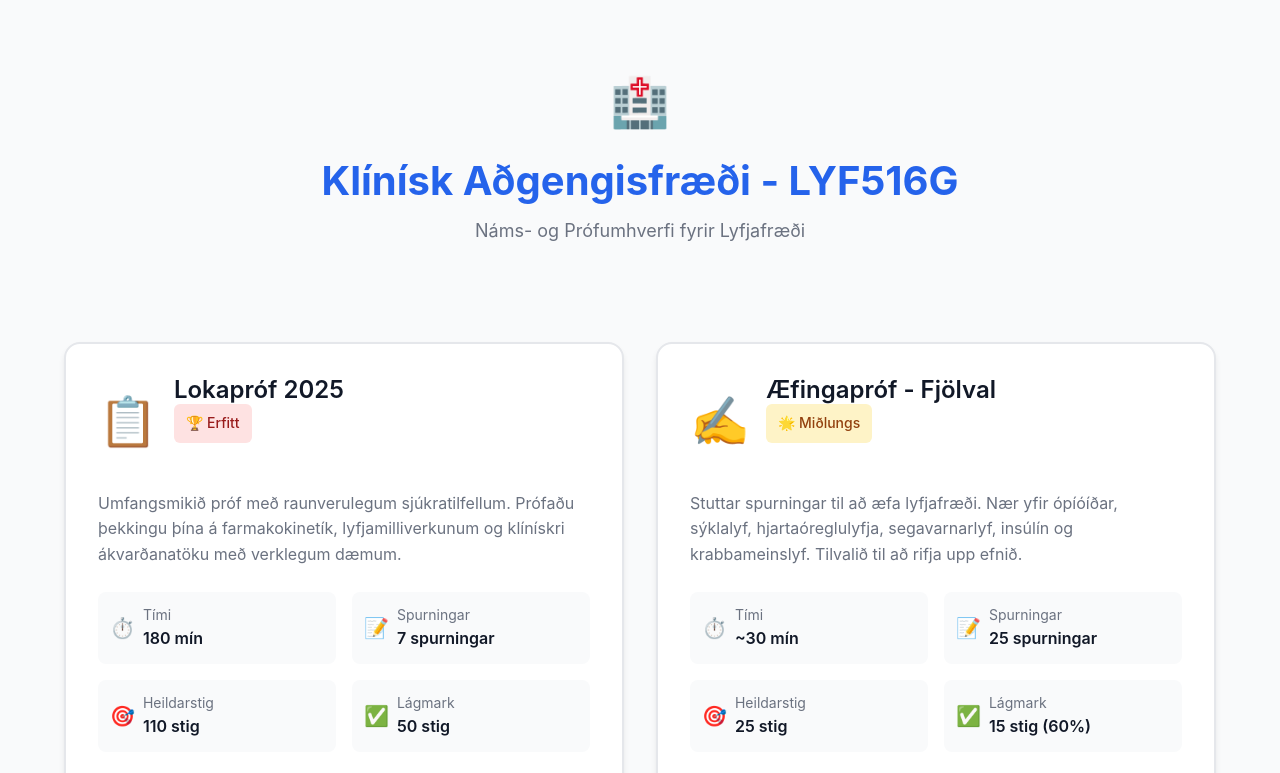
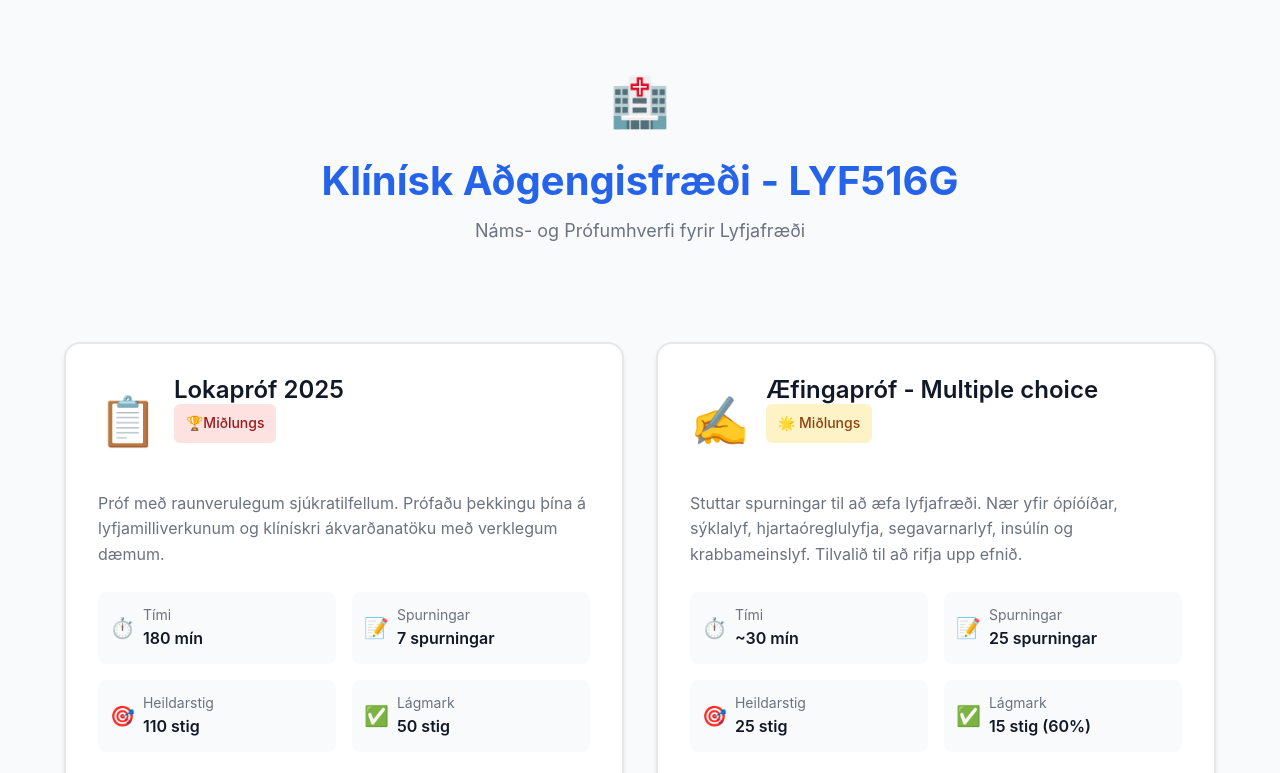
Before and after one commit to arnarfreyre/Website, a plain HTML site: page Projects/pharmacology /index.html in a window 1280 px wide. Shown: the top 773 px of the page. Drawn offline with Linux system fonts and the light colour scheme.

Commit message:
uppdates and changes

```diff
--- a/Projects/pharmacology /index.html
+++ b/Projects/pharmacology /index.html
@@ -32,13 +32,13 @@
                     <div class="test-icon">📋</div>
                     <div>
                         <h2 class="test-title">Lokapróf 2025</h2>
-                        <div class="difficulty-badge difficulty-hard">🏆 Erfitt</div>
+                        <div class="difficulty-badge difficulty-hard">🏆Miðlungs </div>
                     </div>
                 </div>
 
                 <p class="test-description">
-                    Umfangsmikið próf með raunverulegum sjúkratilfellum.
-                    Prófaðu þekkingu þína á farmakokinetík, lyfjamilliverkunum og
+                    Próf með raunverulegum sjúkratilfellum.
+                    Prófaðu þekkingu þína á lyfjamilliverkunum og
                     klínískri ákvarðanatöku með verklegum dæmum.
                 </p>
 
@@ -84,7 +84,7 @@
                 <div class="test-card-header">
                     <div class="test-icon">✍️</div>
                     <div>
-                        <h2 class="test-title">Æfingapróf - Fjölval</h2>
+                        <h2 class="test-title">Æfingapróf - Multiple choice</h2>
                         <div class="difficulty-badge difficulty-medium">🌟 Miðlungs</div>
                     </div>
                 </div>
```
